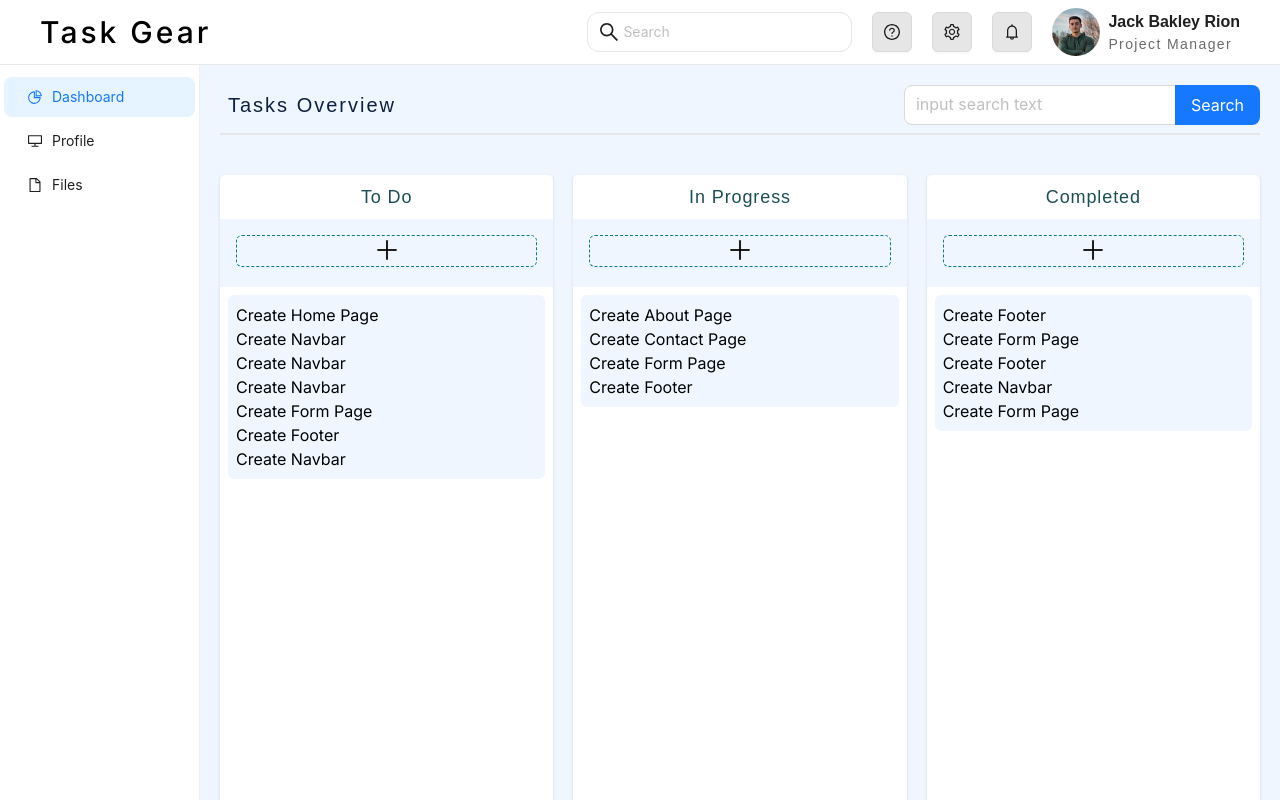
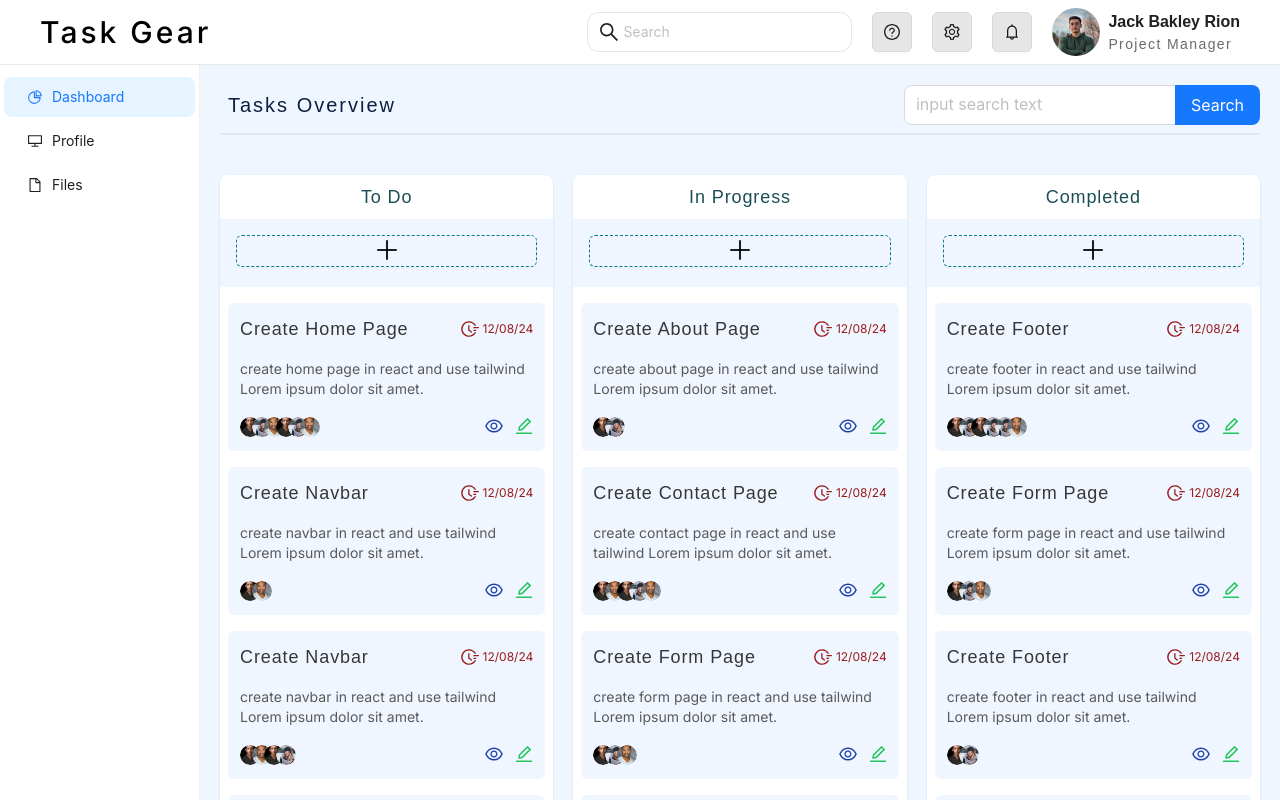
Before and after one commit to tajkir-alam/project-management-todos, a Next.js app: page /dashboard/project/1 in a window 1280 px wide. Shown: the top 800 px of the page. Built offline with nearby package versions, Linux system fonts and the light colour scheme.

Commit message:
task component design implemted

```diff
--- a/public/mockAPI/taskData.json
+++ b/public/mockAPI/taskData.json
@@ -5,6 +5,9 @@
         "taskTitle": "Create Home Page",
         "taskDescription": "create home page in react and use tailwind",
         "taskWorker": [
+            "/images/user1.png",
+            "/images/user2.png",
+            "/images/user3.png",
             "/images/user1.png",
             "/images/user2.png",
             "/images/user3.png"
@@ -31,6 +34,9 @@
         "taskDescription": "create contact page in react and use tailwind",
         "taskWorker": [
             "/images/user1.png",
+            "/images/user3.png",
+            "/images/user1.png",
+            "/images/user2.png",
             "/images/user3.png"
         ],
         "status": "in progress",
@@ -56,7 +62,11 @@
         "taskDescription": "create footer in react and use tailwind",
         "taskWorker": [
             "/images/user1.png",
-            "/images/user2.png"
+            "/images/user2.png",
+            "/images/user1.png",
+            "/images/user2.png",
+            "/images/user2.png",
+            "/images/user3.png"
         ],
         "status": "completed",
         "deadLines": "12/08/24"
@@ -118,6 +128,8 @@
         "taskWorker": [
             "/images/user1.png",
             "/images/user2.png",
+            "/images/user3.png",
+            "/images/user2.png",
             "/images/user3.png"
         ],
         "status": "completed",
@@ -142,7 +154,9 @@
         "taskDescription": "create navbar in react and use tailwind",
         "taskWorker": [
             "/images/user1.png",
-            "/images/user3.png"
+            "/images/user3.png",
+            "/images/user1.png",
+            "/images/user2.png"
         ],
         "status": "to do",
         "deadLines": "12/08/24"
@@ -165,6 +179,9 @@
         "taskTitle": "Create Form Page",
         "taskDescription": "create form page in react and use tailwind",
         "taskWorker": [
+            "/images/user1.png",
+            "/images/user2.png",
+            "/images/user3.png",
             "/images/user1.png",
             "/images/user2.png",
             "/images/user3.png"
@@ -191,6 +208,9 @@
         "taskDescription": "create navbar in react and use tailwind",
         "taskWorker": [
             "/images/user1.png",
+            "/images/user3.png",
+            "/images/user1.png",
+            "/images/user2.png",
             "/images/user3.png"
         ],
         "status": "to do",
--- a/src/app/Component/AuthorizedComponent/TaskColumn/TaskColumn.js
+++ b/src/app/Component/AuthorizedComponent/TaskColumn/TaskColumn.js
@@ -5,8 +5,8 @@
 
 const TaskColumn = ({ status }) => {
   return (
-    <div className="shadow min-h-screen">
-      <h6 className="bg-white font-sora capitalize text-lg text-[#1c4f55] text-center rounded-t-md py-2 tracking-wider">
+    <div className="shadow pb-10 overflow-hidden rounded-lg">
+      <h6 className="bg-white font-sora capitalize text-lg text-[#1c4f55] text-center py-2 tracking-wider">
         {status}
       </h6>
       <div className="px-4 mt-4">
@@ -16,10 +16,8 @@
           className="btn bg-transparent border border-dashed border-[#067C89] text-2xl !hover:bg-transparent !focus:bg-transparent"
         />
       </div>
-      <div className="mt-5 p-2 h-screen bg-white">
-        <div className="bg-[#F0F6FF] p-2 rounded-md">
-          <Task status={status} />
-        </div>
+      <div className="mt-5 p-2 bg-white h-full">
+        <Task status={status} />
       </div>
     </div>
   );
--- a/src/app/Component/AuthorizedComponent/Tasks/Task.js
+++ b/src/app/Component/AuthorizedComponent/Tasks/Task.js
@@ -1,5 +1,12 @@
 import taskStore from "@/app/zustand/store";
 import React, { useEffect } from "react";
+import {
+  FieldTimeOutlined,
+  EyeOutlined,
+  EditOutlined,
+} from "@ant-design/icons";
+import Image from "next/image";
+import { Tooltip } from "antd";
 
 const Task = ({ status }) => {
   const fetchTask = taskStore((state) => state.fetchTask);
@@ -12,13 +19,51 @@
 
   console.log(filterTasks);
 
-  return (
-    <div>
-      {filterTasks.map((task, index) => (
-        <p key={index}>{task.taskTitle}</p>
-      ))}
+  return filterTasks.map((task, index) => (
+    <div
+      key={index}
+      className="bg-[#F0F6FF] p-3 rounded-md mt-2 mb-4 cursor-move"
+      draggable
+    >
+      <div className="flex justify-between items-center">
+        <h6 className="text-lg font-sora tracking-wider text-[#383636]">
+          {task.taskTitle}
+        </h6>
+        <div className="flex items-center gap-1 text-red-800">
+          <FieldTimeOutlined className="text-lg" />
+          <p className="text-xs">{task.deadLines}</p>
+        </div>
+      </div>
+      <p className="text-sm text-[#5c5959] mt-4">
+        {task.taskDescription} Lorem ipsum dolor sit amet.
+      </p>
+      <div className="mt-4 flex items-center justify-between">
+        <div className="flex -space-x-2 cursor-pointer">
+          {task.taskWorker.map((workerImg, index) => (
+            <Tooltip key={index} title={`Tajkir - ${index + 1}`}>
+              <Image
+                src={workerImg}
+                alt="project member"
+                width={20}
+                height={20}
+                className="rounded-full"
+              />
+            </Tooltip>
+          ))}
+        </div>
+        <div className="space-x-3">
+          <button className="btn">
+            <Tooltip title="View Project Details">
+              <EyeOutlined className="text-blue-800 text-lg" />
+            </Tooltip>
+          </button>
+          <button className="btn">
+            <EditOutlined className="text-green-500 text-lg" />
+          </button>
+        </div>
+      </div>
     </div>
-  );
+  ));
 };
 
 export default Task;
--- a/src/app/dashboard/project/[id]/page.js
+++ b/src/app/dashboard/project/[id]/page.js
@@ -27,7 +27,7 @@
           />
         </div>
       </section>
-      <section className="mt-10 grid lg:grid-cols-3 items-center justify-around gap-5">
+      <section className="mt-10 grid lg:grid-cols-3 justify-around gap-5">
         <TaskColumn status='to do' />
         <TaskColumn status='in progress' />
         <TaskColumn status='completed' />
```
